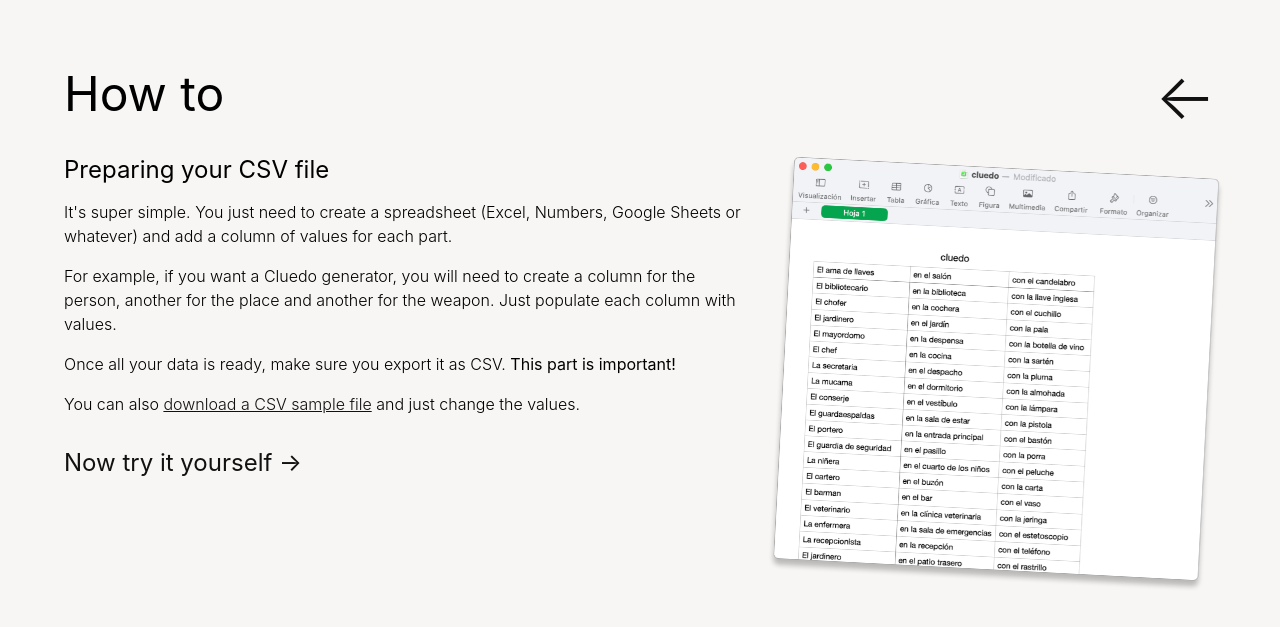
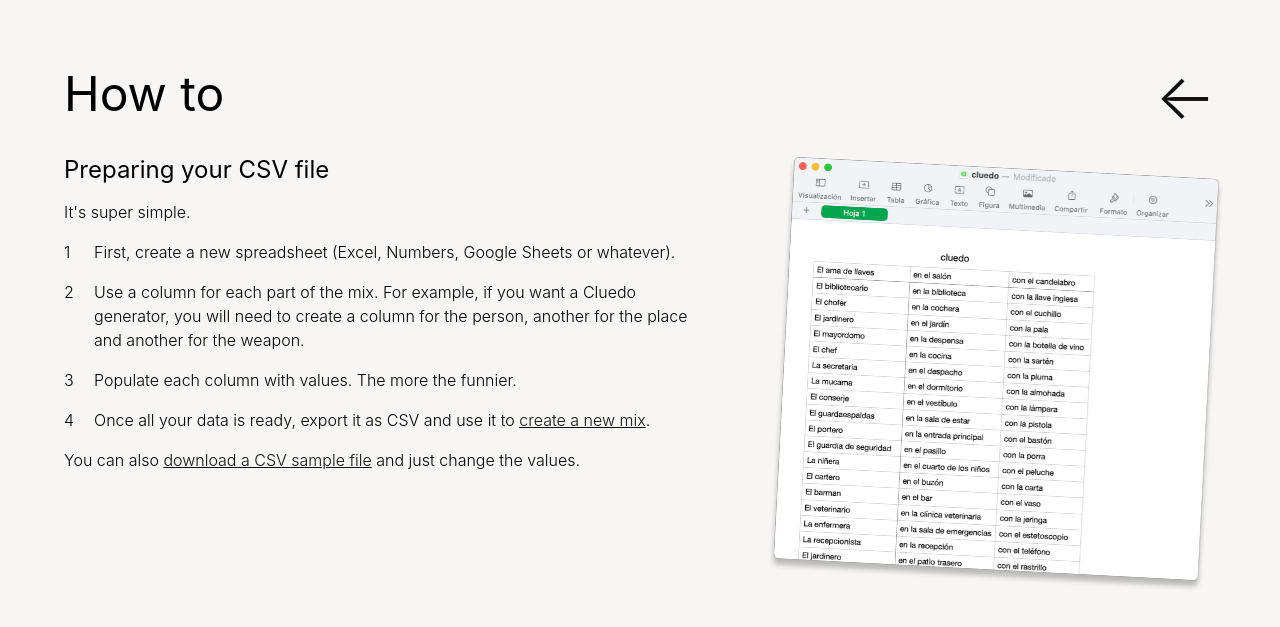
Before and after one commit to damagedgoods/combinator, a Django app: page /combine/howto/ in a window 1280 px wide. Shown: the top 627 px of the page. Run offline with Django 5.2, Linux system fonts and the light colour scheme.

Commit message:
Styles in howto page, fixes #84

```diff
--- a/combine/static/css/styles.css
+++ b/combine/static/css/styles.css
@@ -813,14 +813,35 @@
     line-height: 24px;
 }
 
-.content p a {
+.content ol {
+    position: relative;
+    padding: 0 0 0 30px;
+    list-style: none;
+    counter-reset: my-awesome-counter;
+    line-height: 24px;
+}
+
+.content ol li {
+    counter-increment: my-awesome-counter;
+    font-size: 16px;
+    font-weight: 300;
+    margin: 16px 0 0 0;
+}
+
+.content ol li::before {
+    position: absolute;
+    left: 0px;
+    content: counter(my-awesome-counter);
+}
+
+.content a {
     font-weight: 300;
     word-break: normal;
     display: inline;
 }
 
 .content .left{
-    width: 60%;
+    width: 55%;
     float: left;
 }
 
--- a/combine/templates/howto.html
+++ b/combine/templates/howto.html
@@ -18,16 +18,17 @@
         <div class="left">
 
             <h2 class="fadeIn delay-2">Preparing your CSV file</h2>
-            <p class="fadeIn delay-2">It's super simple. You just need to create a spreadsheet
-            (Excel, Numbers, Google Sheets or whatever) and add a column of values for each
-            part.</p>
-            <p class="fadeIn delay-2">For example, if you want a Cluedo generator, you will need to create a column
-            for the person, another for the place and another for the weapon. Just populate
-            each column with values.</p>
-            <p class="fadeIn delay-2">Once all your data is ready, make sure you export it as CSV. <b>This part is important!</b></p>
-            <p class="fadeIn delay-2">You can also <a href="../../static/cluedo.csv">download a CSV sample file</a> and just change the values.</p>
+            <p class="fadeIn delay-2">It's super simple.</p>
+            <ol class="fadeIn delay-3">
+                <li>First, create a new spreadsheet (Excel, Numbers, Google Sheets or whatever).</li>
+                <li>Use a column for each part of the mix. For example, if you want a Cluedo generator, you will need to create a column
+                for the person, another for the place and another for the weapon.</li>
+                <li>Populate each column with values. The more the funnier.</li>
+                <li>Once all your data is ready, export it as CSV and use it to <a href="../collection/new">create a new mix</a>.</li>
+            </ol>
+            <p class="fadeIn delay-4">You can also <a href="../../static/cluedo.csv">download a CSV sample file</a> and just change the values.</p>
 
-            <a href="../collection/new" class="fadeIn delay-3 bigLink">Now try it yourself &rarr;</a>
+            <!-- <a href="../collection/new" class="fadeIn delay-3 bigLink">Now try it yourself &rarr;</a> -->
         </div>
         <img id="csv-image" src="../../static/img/csv.png"/>
 	</div>
```
